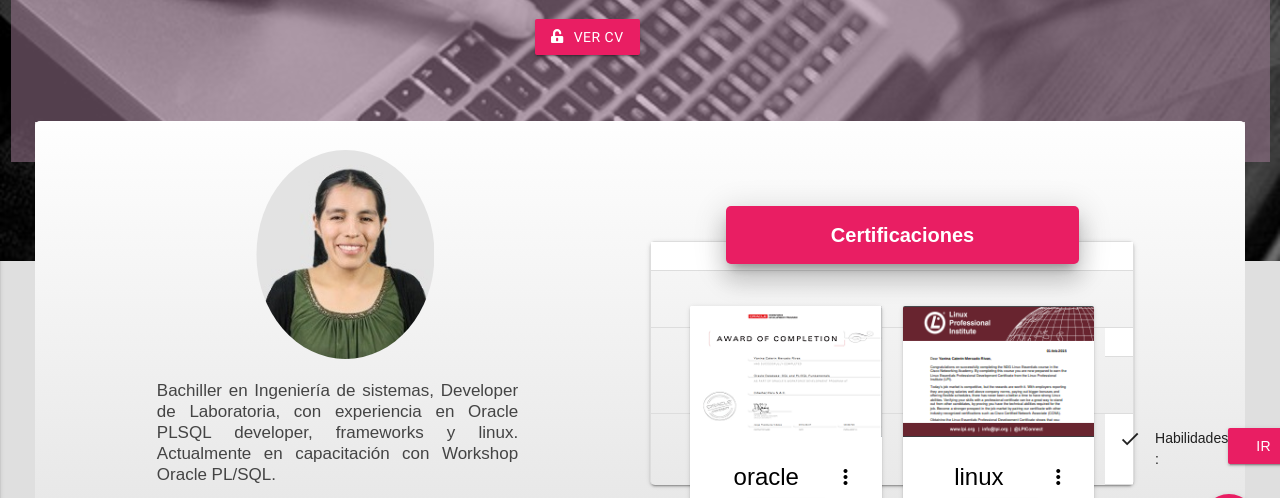
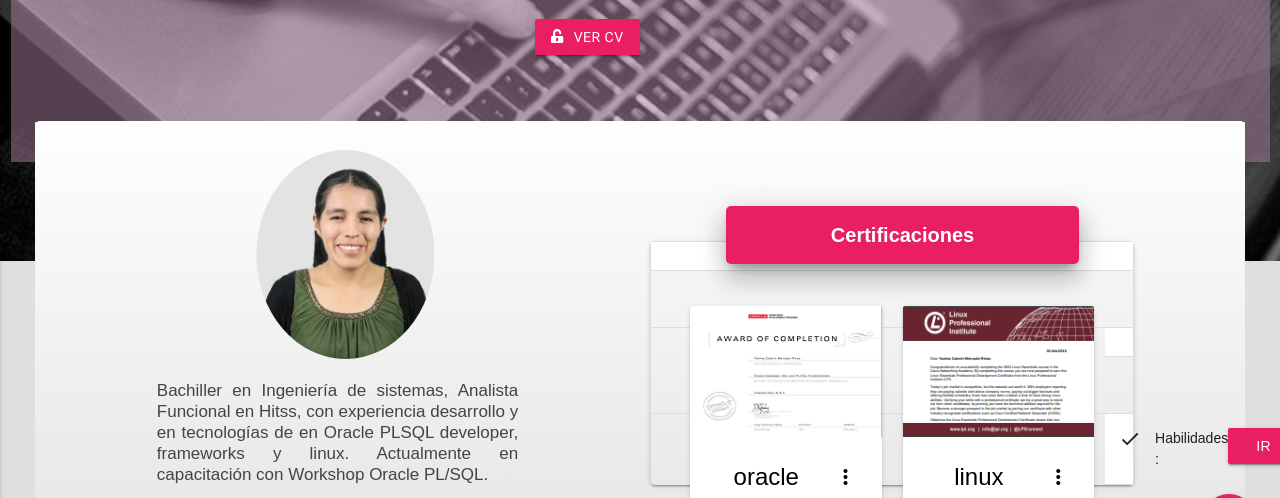
Before and after one commit to yanina7/cv, a plain HTML site: page index.html in a window 1280 px wide. Shown: the part 227-725 px from the top of the page. Drawn offline with nearby package versions, Linux system fonts and the light colour scheme; a web font is replaced by a local one.

Commit message:
update summary

```diff
--- a/index.html
+++ b/index.html
@@ -101,7 +101,7 @@
             <div class="col  m12 s12 text-size">
               <h3 class="black-text"></h3>
               <br>
-              <p class="grey-text text-justify">Bachiller en Ingeniería de sistemas, Developer de Laboratoria, con experiencia en Oracle PLSQL developer, frameworks y linux. Actualmente en capacitación con Workshop Oracle PL/SQL.</p>
+              <p class="grey-text text-justify">Bachiller en Ingeniería de sistemas, Analista Funcional en Hitss, con experiencia desarrollo  y en tecnologías de en Oracle PLSQL developer, frameworks y linux. Actualmente en capacitación con Workshop Oracle PL/SQL.</p>
               <br>
               <div class="row">
                 <div class="col l12 m12 s12">
```
